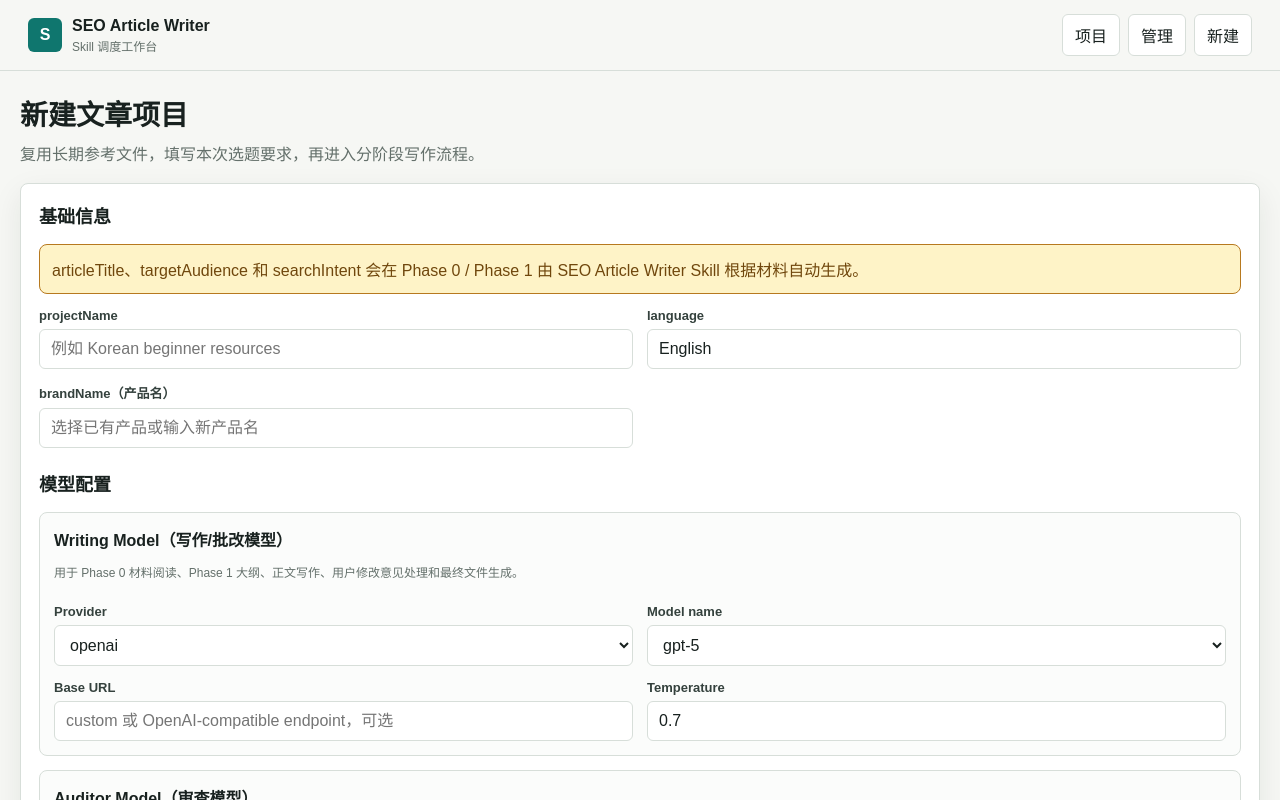
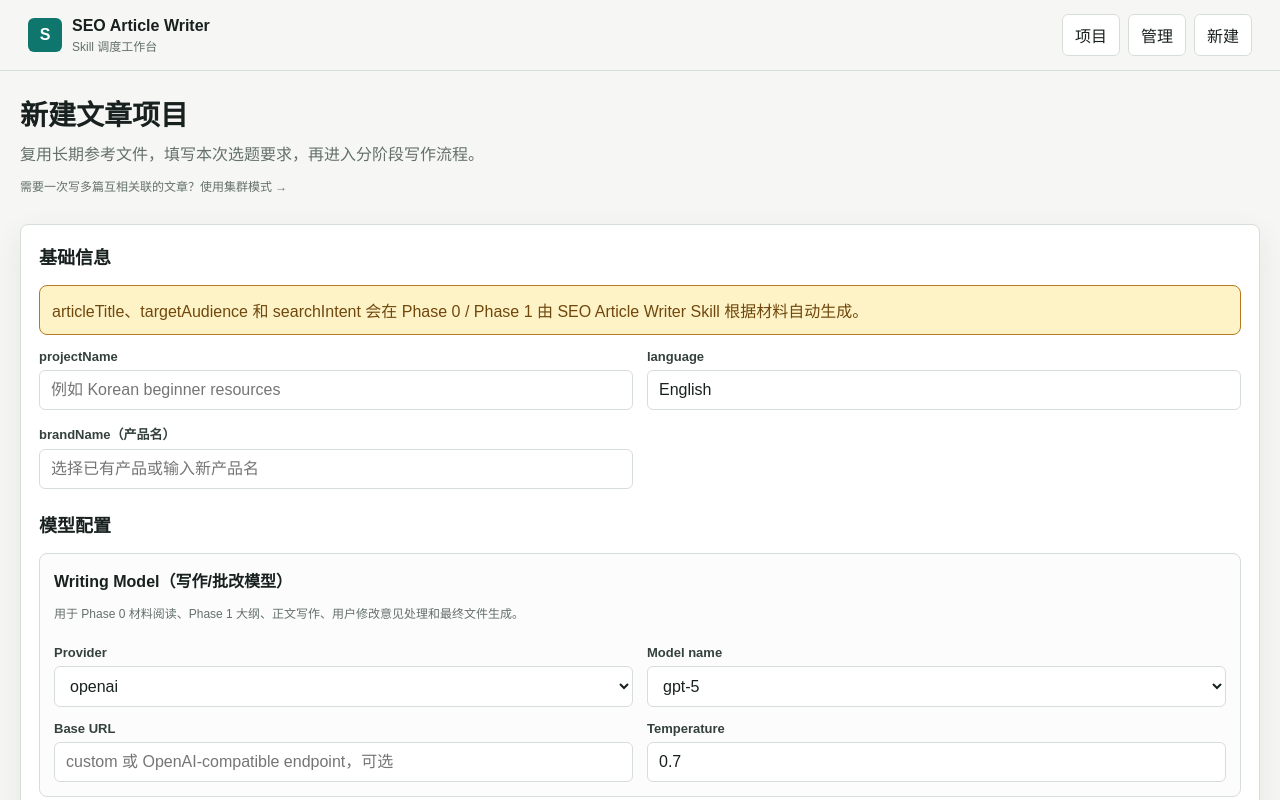
Before and after one commit to wrj525315338-source/seo-writer-web, a Next.js app in the folder seo-writer-web/: page /projects/new in a window 1280 px wide. Shown: the top 800 px of the page. Built offline with nearby package versions, Linux system fonts and the light colour scheme.

Commit message:
feat: add cluster project entry points to UI
- Dashboard: add '新建集群项目' button in header
- Single-article creation page: add tip linking to cluster mode

```diff
--- a/seo-writer-web/app/page.tsx
+++ b/seo-writer-web/app/page.tsx
@@ -20,6 +20,10 @@ export default function DashboardPage() {
           <a className="button ghost" href="/projects/manage">
             <ListChecks size={16} />
             管理
+          </a>
+          <a className="button ghost" href="/clusters/new">
+            <Plus size={16} />
+            新建集群项目
           </a>
           <a className="button primary" href="/projects/new">
             <Plus size={16} />
--- a/seo-writer-web/app/projects/new/page.tsx
+++ b/seo-writer-web/app/projects/new/page.tsx
@@ -10,6 +10,7 @@ export default function NewProjectPage() {
         <div>
           <h1 className="page-title">新建文章项目</h1>
           <p className="page-subtitle">复用长期参考文件，填写本次选题要求，再进入分阶段写作流程。</p>
+          <p className="help">需要一次写多篇互相关联的文章？<a href="/clusters/new">使用集群模式 →</a></p>
         </div>
       </div>
       <ProjectForm sharedFiles={sharedFiles} />
```
